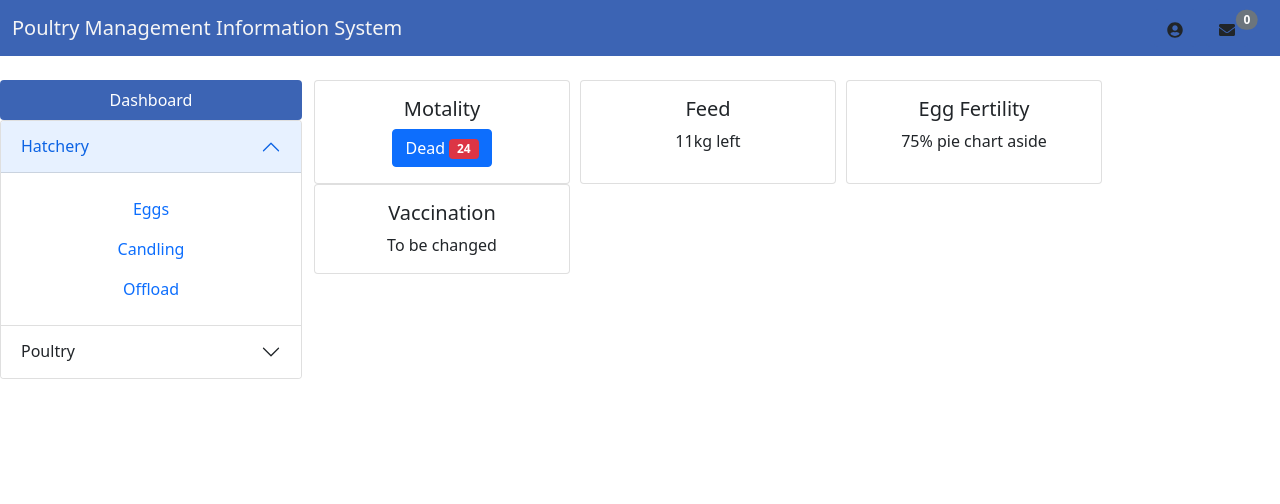
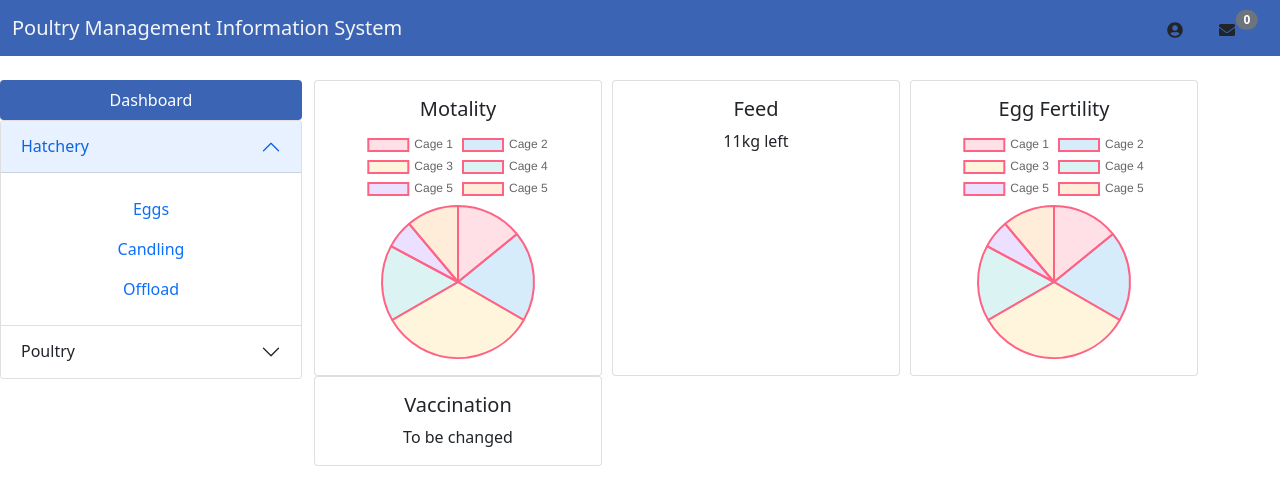
Before and after one commit to IsaSalamu/pmis-project-final, a React (Create React App) app: page / in a window 1280 px wide. Shown: the top 504 px of the page. Built offline with nearby package versions, Linux system fonts and the light colour scheme.

Commit message:
chart design

```diff
--- a/src/App.css
+++ b/src/App.css
@@ -44,3 +44,8 @@
   background-color: #3c64B4 !important;
 
 }
+
+.chart_css{
+  align-items: center;
+  width: 400px;
+}
--- a/src/components/Layout.jsx
+++ b/src/components/Layout.jsx
@@ -57,17 +57,17 @@ export default class Layout extends Component {
               <Dashboard/>
           </Tab.Pane>
         <Tab.Pane eventKey="first">
-          {/* <Sonnet /> */}
+
           <FeedEntry/>
         </Tab.Pane>
 
         <Tab.Pane eventKey="vacci">
-          {/* <Sonnet /> */}
+
           <Vaccine/>
         </Tab.Pane>
 
         <Tab.Pane eventKey="second">
-          {/* <Sonnet /> */}
+
           <p>Data to be populated</p>
         </Tab.Pane>
 
--- a/src/components/candling.jsx
+++ b/src/components/candling.jsx
@@ -1,11 +1,13 @@
 import React, { Component } from 'react';
-
+import { ChartComponent } from './charts/chart1'
 class Vaccine extends Component {
     render() {
         return (
             <div>
-                <p>For candling component</p>
-                <h1>A table for candling operations</h1>
+                <div className='chart_css'>
+
+                </div>
+                <hr/>
             </div>
         );
     }
--- a/src/components/charts/chart1.jsx
+++ b/src/components/charts/chart1.jsx
@@ -1,32 +1,36 @@
-import React from "react";
-// import "./styles.css";
+import React from 'react';
+import { Chart as ChartJS, ArcElement, Tooltip, Legend } from 'chart.js';
+import { Pie } from 'react-chartjs-2';
+import ChartDataLabels from 'chartjs-plugin-datalabels';
+ChartJS.register(ArcElement, Tooltip, Legend);
 
-// import { Line } from "react-chartjs-2";
-
-const data = {
-  labels: ["Jan", "Feb", "Mar", "Apr", "May", "Jun"],
+export const data = {
+  labels: ['Cage 1', 'Cage 2', 'Cage 3', 'Cage 4', 'Cage 5', 'Cage 5'],
   datasets: [
     {
-      label: "First dataset",
-      data: [33, 53, 85, 41, 44, 65],
-      fill: true,
-      backgroundColor: "rgba(75,192,192,0.2)",
-      borderColor: "rgba(75,192,192,1)"
+      label: '# of Votes',
+      data: [14, 19, 33, 16, 6, 11],
+      backgroundColor: [
+        'rgba(255, 99, 132, 0.2)',
+        'rgba(54, 162, 235, 0.2)',
+        'rgba(255, 206, 86, 0.2)',
+        'rgba(75, 192, 192, 0.2)',
+        'rgba(153, 102, 255, 0.2)',
+        'rgba(255, 159, 64, 0.2)',
+      ],
+      borderColor:
+        'rgba(255, 99, 132, 1)',
+      //   'rgba(54, 162, 235, 1)',
+      //   'rgba(255, 206, 86, 1)',
+      //   'rgba(75, 192, 192, 1)',
+      //   'rgba(153, 102, 255, 1)',
+      //   'rgba(255, 159, 64, 1)',
+      // ],
+      borderWidth: 2,
     },
-
-    {
-      label: "Second dataset",
-      data: [33, 25, 35, 51, 54, 76],
-      fill: false,
-      borderColor: "#742774"
-    }
-  ]
+  ],
 };
 
-export default function NewChart() {
-  return (
-    <div className="App">
-      {/* <Line data={data} /> */}
-    </div>
-  );
+export function ChartComponent() {
+  return <Pie data={data} />;
 }
--- a/src/components/dashboard.jsx
+++ b/src/components/dashboard.jsx
@@ -1,7 +1,8 @@
 import React, { Component } from 'react'
 import CustomSideBar from './CustomSideBar'
 import {Button, Card} from 'react-bootstrap'
-import NewChart from './charts/chart1'
+import { ChartComponent } from './charts/chart1'
+
 export default class Dashboard extends Component {
     render() {
         return (
@@ -12,20 +13,22 @@ export default class Dashboard extends Component {
                     <div className="col-sm-12">
 
                         <div className="row">
-                        <Card style={{width:"16rem", marginRight:"10px"}}>
+                        <Card style={{width:"18rem", marginRight:"10px"}}>
 
                         <Card.Body>
                             <Card.Title>Motality</Card.Title>
                                 <Card.Text>
-                                <button type="button" className="btn btn-primary">
+                                {/* <button type="button" className="btn btn-primary">
                                 Dead <span className="badge bg-danger">24</span>
-                                </button>
+                                </button> */}
+
+                                <ChartComponent/>
                             </Card.Text>
 
                         </Card.Body>
                         </Card>
 
-                        <Card style={{width:"16rem", marginRight:"10px"}}>
+                        <Card style={{width:"18rem", marginRight:"10px"}}>
 
                         <Card.Body>
                             <Card.Title>Feed</Card.Title>
@@ -37,19 +40,21 @@ export default class Dashboard extends Component {
                         </Card>
 
 
-                        <Card style={{width:"16rem", marginRight:"10px"}}>
+                        <Card style={{width:"18rem", marginRight:"10px"}}>
 
                         <Card.Body>
                             <Card.Title>Egg Fertility</Card.Title>
-                            <Card.Text>
+                            {/* <Card.Text>
                                 75%
                                 pie chart aside
                             </Card.Text>
-
+                             */}
+                             {/* <FertilityComponent/> */}
+                             <ChartComponent/>
                         </Card.Body>
                         </Card>
 
-                        <Card style={{width:"16rem"}}>
+                        <Card style={{width:"18rem"}}>
 
                         <Card.Body>
                             <Card.Title>Vaccination</Card.Title>
@@ -61,7 +66,7 @@ export default class Dashboard extends Component {
                         </Card>
                         </div>
 
-                        <NewChart/>
+
 
                     </div>
 
```
Also changed, not shown: package.json (+7 -0 lines), src/components/charts/fertility.jsx (added), 1 other file (tests, documents, lock files or other folders).
